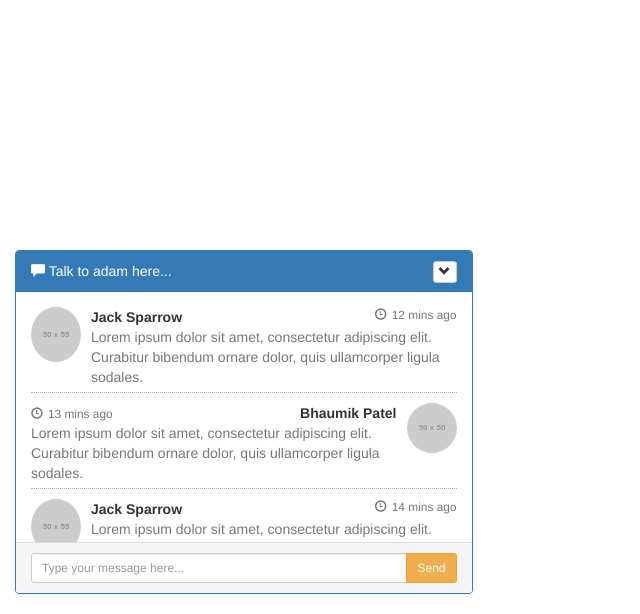
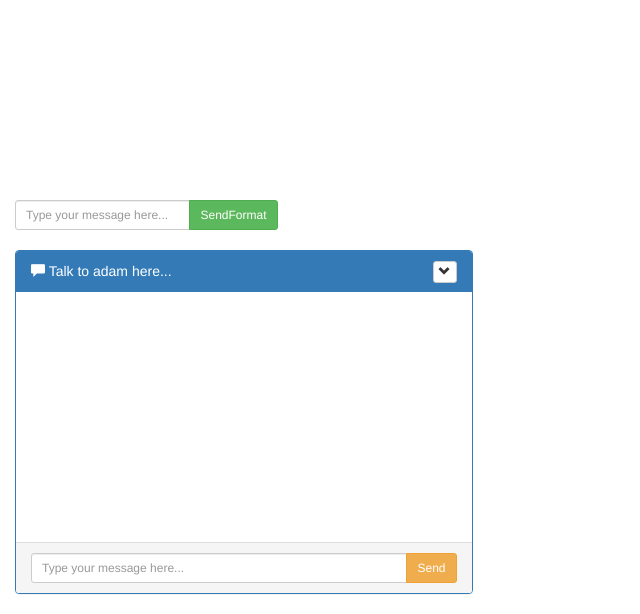
Before and after one commit to pratikppawar/projectJarvis, a Python web app: template templates/index.html in a window 1280 px wide. Shown: the part 313-927 px from the top of the page, without its empty margins (0-640 px from the left). Run offline with Jinja, Linux system fonts and the light colour scheme; the template is opened without the code that fills it, so the values that code supplies are empty; grey boxes labelled with a size stand in for pictures from a placeholder-image service; some libraries are stand-ins or nearby versions.

Commit message:
updated index.html with sendFormat functionality

```diff
--- a/templates/index.html
+++ b/templates/index.html
@@ -1,7 +1,6 @@
 <!DOCTYPE html>
 <html>
 <head>
-<link rel="stylesheet" type="text/css" href="{{url_for('static', filename='adam.css')}}">
 <!-- Latest compiled and minified CSS -->
 <link rel="stylesheet" href="https://maxcdn.bootstrapcdn.com/bootstrap/3.3.7/css/bootstrap.min.css">
 
@@ -14,13 +13,38 @@
 
 <script src="https://cdnjs.cloudflare.com/ajax/libs/jquery/3.2.1/jquery.min.js"></script>
 <script>
+
+var displayIpMessage = function(msg){
+	var el = '<li class="left clearfix">    <span class="chat-img pull-left"> <img src="http://placehold.it/50/55C1E7/fff&text=U" alt="UserAvatar" class="img-circle" />    </span>    <div class="chat-body clearfix">         <div class="header">             <strong class="primary-font">Adam</strong> <small class="pull-right text-muted">                <span class="glyphicon glyphicon-time"><span>12mins ago</small>        </div>        <p class="content">            '+msg+'        </p>    </div></li>'
+	$(el).appendTo(".chat");
+$('.panel-body').animate({ scrollTop: 		$('.panel-body').prop('scrollHeight')}, 1000);
+}
+
+var displayOpMessage = function(msg){
+	var el = '<li class="right clearfix">    <span class="chat-img pull-right">        <img src="http://placehold.it/50/FA6F57/fff&text=ME"alt="User Avatar" class="img-circle" />    </span>    <div class="chat-body clearfix">        <div class="header">           <small class=" text-muted"><span class="glyphicon glyphicon-time"></span>13 mins ago</small>            <strong class="pull-right primary font">You</strong>        </div>        <p class="content pull-right">            '+msg+'        </p>    </div></li>'
+	$(el).appendTo(".chat");
+	$('.panel-body').animate({ scrollTop: 		$('.panel-body').prop('scrollHeight')}, 1000);
+}
+
 var send = function(){
-	alert(document.getElementById("btn-input").value);
-	$.get("http://127.0.0.1:5000/get/how%20are%20you?", function(data, status){
-        alert("Data: " + data + "\nStatus: " + status);
+	var msg = document.getElementById("btn-input").value;
+	displayIpMessage(msg);
+        document.getElementById("btn-input").value = "";
+	$.get("http://127.0.0.1:5000/get/" + msg, function(data, status){
+        displayOpMessage(data);
     });
+}
+var sendFormat = function(){
+	var msg = encodeURI(document.getElementById("format-input").value);
 
+	$.get("http://127.0.0.1:5000/getFormat/" + msg, function(data, status){
+    });
 }
+$(document).keypress(function(e) {
+    if(e.which == 13) {
+        send();
+    }
+});
 </script>
 <style>
 .container
@@ -35,25 +59,20 @@ var send = function(){
     margin: 0;
     padding: 0;
 }
-
 .chat li
 {
     margin-bottom: 10px;
     padding-bottom: 5px;
     border-bottom: 1px dotted #B3A9A9;
 }
-
 .chat li.left .chat-body
 {
     margin-left: 60px;
 }
-
 .chat li.right .chat-body
 {
     margin-right: 60px;
 }
-
-
 .chat li .chat-body p
 {
     margin: 0;
@@ -98,6 +117,18 @@ var send = function(){
 </div>
 
 <div class="container">
+	<div class="row" style="height:50px">
+        <div class="col-md-3">
+
+                    <div class="input-group">
+                        <input id="format-input" type="text" class="form-control input-sm" placeholder="Type your message here..." />
+                        <span class="input-group-btn">
+								<button class="btn btn-success btn-sm" id="btn-format" onclick="sendFormat()">
+                                SendFormat</button>
+                        </span>
+                    </div>
+        </div>
+     </div>
     <div class="row">
         <div class="col-md-5">
             <div class="panel panel-primary">
@@ -112,62 +143,6 @@ var send = function(){
             <div class="panel-collapse" id="collapseOne">
                 <div class="panel-body">
                     <ul class="chat">
-                        <li class="left clearfix"><span class="chat-img pull-left">
-                            <img src="http://placehold.it/50/55C1E7/fff&text=U" alt="User Avatar" class="img-circle" />
-                        </span>
-                            <div class="chat-body clearfix">
-                                <div class="header">
-                                    <strong class="primary-font">Jack Sparrow</strong> <small class="pull-right text-muted">
-                                        <span class="glyphicon glyphicon-time"></span>12 mins ago</small>
-                                </div>
-                                <p>
-                                    Lorem ipsum dolor sit amet, consectetur adipiscing elit. Curabitur bibendum ornare
-                                    dolor, quis ullamcorper ligula sodales.
-                                </p>
-                            </div>
-                        </li>
-                        <li class="right clearfix"><span class="chat-img pull-right">
-                            <img src="http://placehold.it/50/FA6F57/fff&text=ME" alt="User Avatar" class="img-circle" />
-                        </span>
-                            <div class="chat-body clearfix">
-                                <div class="header">
-                                    <small class=" text-muted"><span class="glyphicon glyphicon-time"></span>13 mins ago</small>
-                                    <strong class="pull-right primary-font">Bhaumik Patel</strong>
-                                </div>
-                                <p>
-                                    Lorem ipsum dolor sit amet, consectetur adipiscing elit. Curabitur bibendum ornare
-                                    dolor, quis ullamcorper ligula sodales.
-                                </p>
-                            </div>
-                        </li>
-                        <li class="left clearfix"><span class="chat-img pull-left">
-                            <img src="http://placehold.it/50/55C1E7/fff&text=U" alt="User Avatar" class="img-circle" />
-                        </span>
-                            <div class="chat-body clearfix">
-                                <div class="header">
-                                    <strong class="primary-font">Jack Sparrow</strong> <small class="pull-right text-muted">
-                                        <span class="glyphicon glyphicon-time"></span>14 mins ago</small>
-                                </div>
-                                <p>
-                                    Lorem ipsum dolor sit amet, consectetur adipiscing elit. Curabitur bibendum ornare
-                                    dolor, quis ullamcorper ligula sodales.
-                                </p>
-                            </div>
-                        </li>
-                        <li class="right clearfix"><span class="chat-img pull-right">
-                            <img src="http://placehold.it/50/FA6F57/fff&text=ME" alt="User Avatar" class="img-circle" />
-                        </span>
-                            <div class="chat-body clearfix">
-                                <div class="header">
-                                    <small class=" text-muted"><span class="glyphicon glyphicon-time"></span>15 mins ago</small>
-                                    <strong class="pull-right primary-font">Bhaumik Patel</strong>
-                                </div>
-                                <p>
-                                    Lorem ipsum dolor sit amet, consectetur adipiscing elit. Curabitur bibendum ornare
-                                    dolor, quis ullamcorper ligula sodales.
-                                </p>
-                            </div>
-                        </li>
                     </ul>
                 </div>
                 <div class="panel-footer">
```
